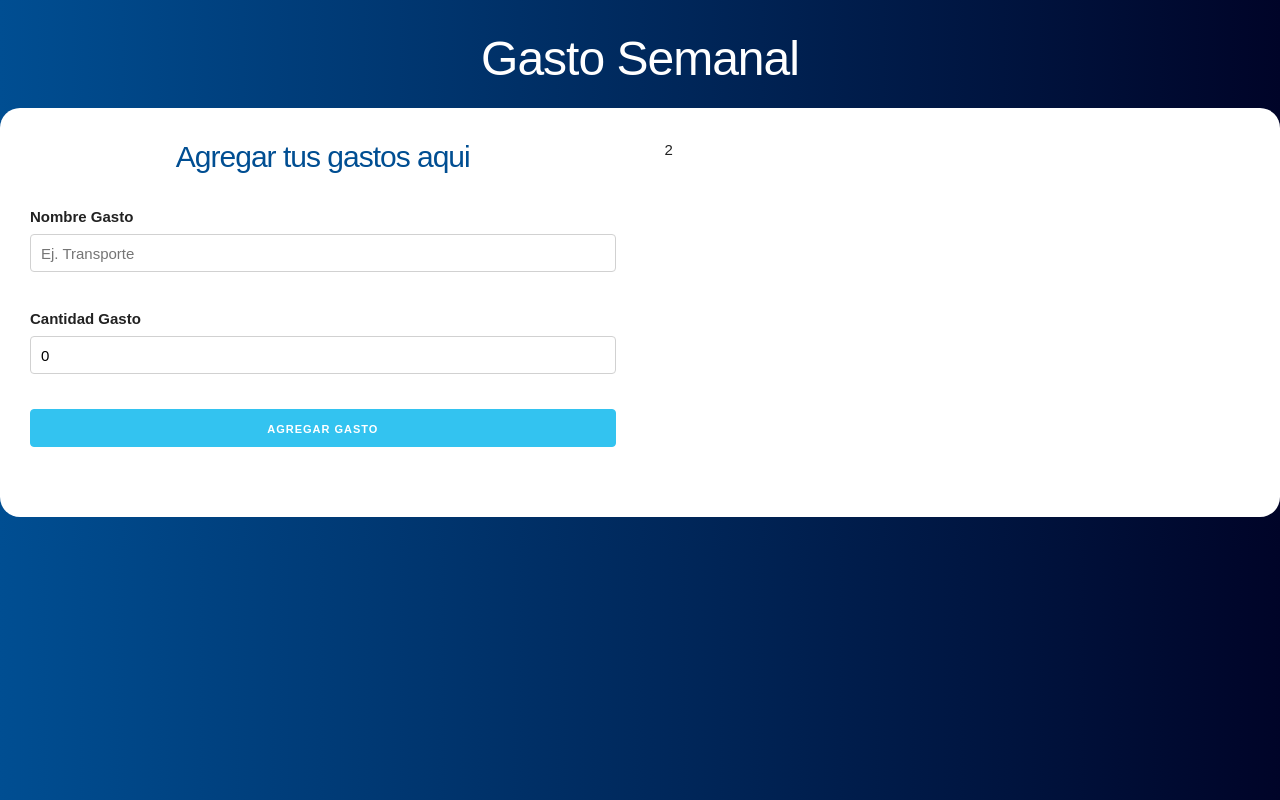
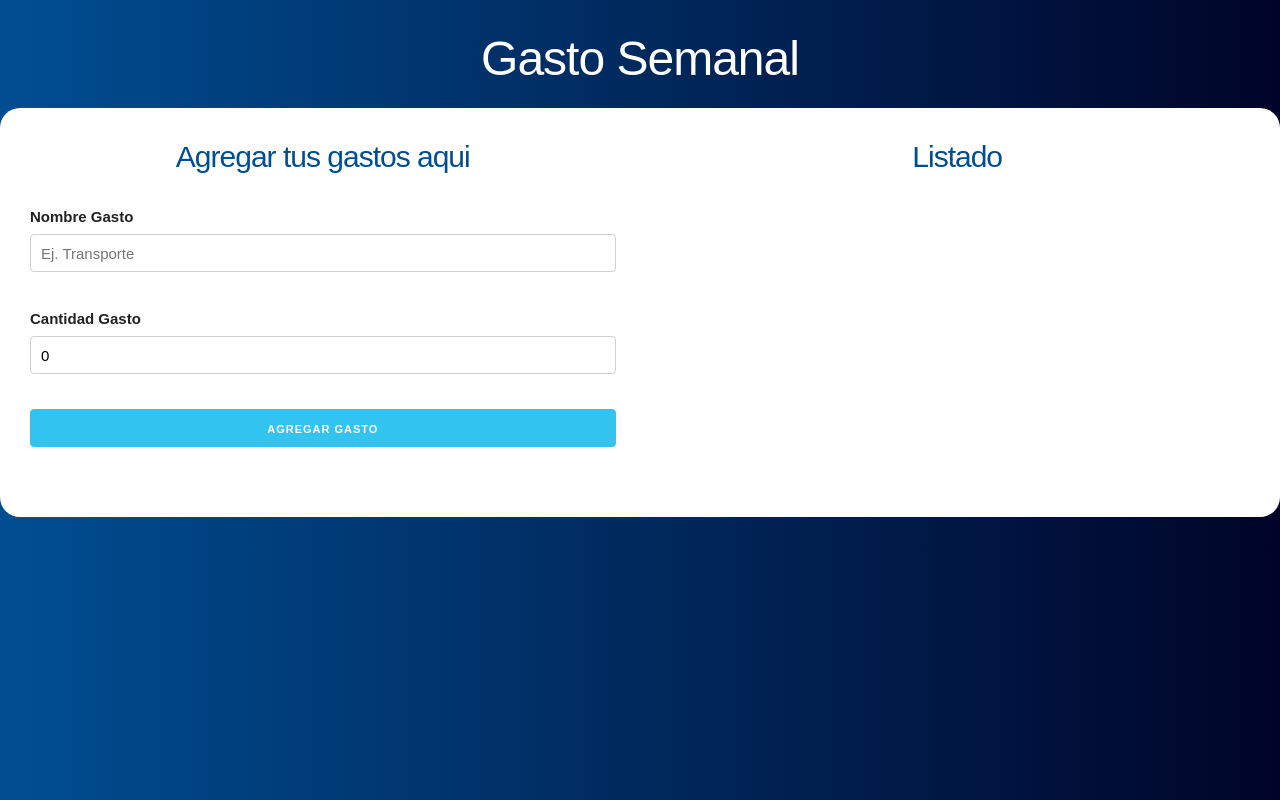
Before and after one commit to nerila1310/Control-de-Presupuesto, a React (Create React App) app: page / in a window 1280 px wide. Both pictures are taken after typing "5" into the empty fields and a click on the input "Definir Presupuesto". Built offline with nearby package versions, Linux system fonts and the light colour scheme.

Commit message:
Mostramos los gastos en la interfaz

```diff
--- a/src/App.js
+++ b/src/App.js
@@ -1,6 +1,7 @@
 import React, {useState} from 'react';
 import Pregunta from './components/Pregunta';
 import Formulario from './components/Formulario';
+import Listado from './components/Listado';
 
 function App() {
 
@@ -40,7 +41,9 @@
                                 </div>
 
                                 <div className="one-half column">
-                                    2
+                                    <Listado
+                                        gastos={gastos}
+                                    />
                                 </div>
                             </div>
                         )
--- /dev/null
+++ b/src/components/Gasto.js
@@ -0,0 +1,15 @@
+import React from 'react';
+
+const Gasto = ({gasto}) => (
+    <li className="gastos">
+        <p>
+            {gasto.nombre}
+
+            <span className="gasto"> $ {gasto.cantidad} </span>
+        </p>
+    </li>
+
+
+ );
+
+export default Gasto;
--- /dev/null
+++ b/src/components/Listado.js
@@ -0,0 +1,18 @@
+import React from 'react';
+import Gasto from './Gasto';
+
+const Listado = ({gastos}) => (
+
+    <div className="gastos-realizados">
+        <h2>Listado</h2>
+        {gastos.map(gasto => (
+            <Gasto
+                key={gasto.id}
+                gasto={gasto}
+            />
+        ))}
+    </div>
+
+ );
+
+export default Listado;
```
